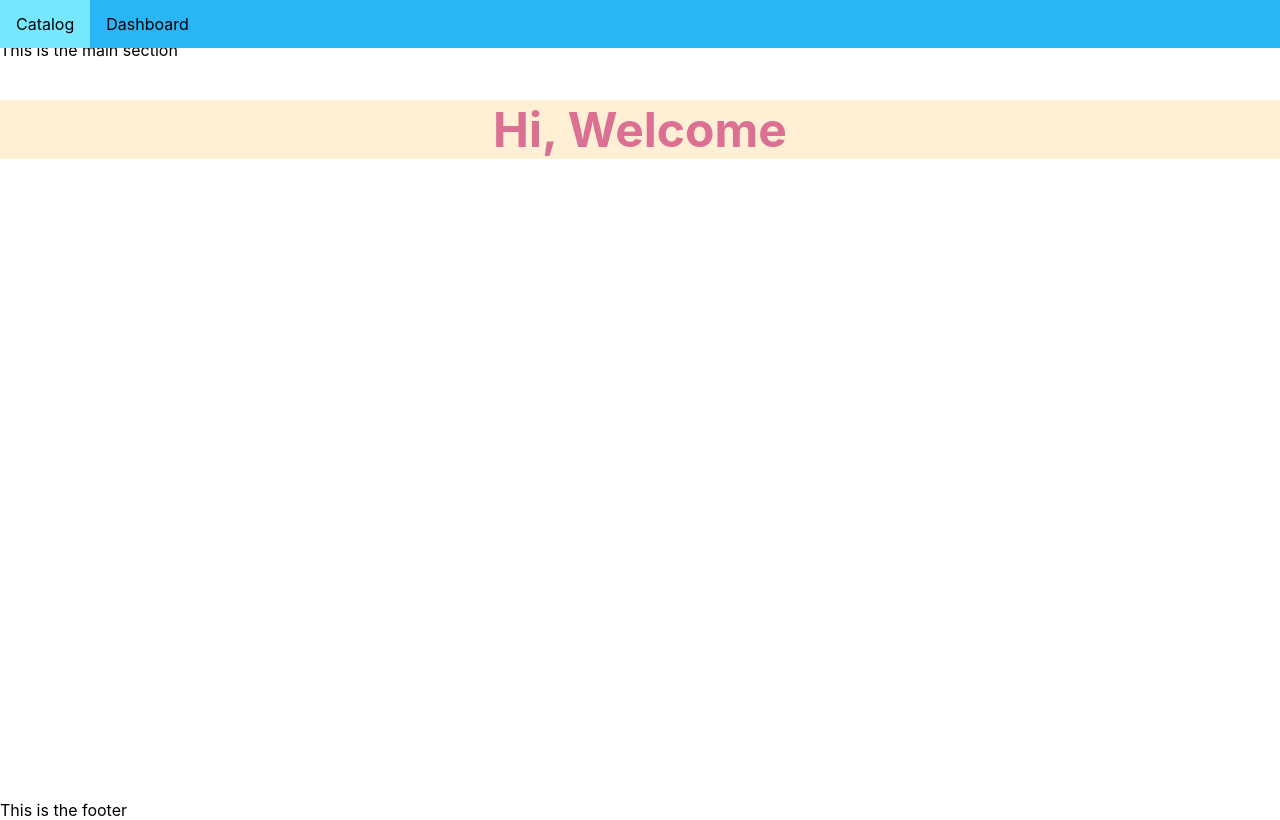
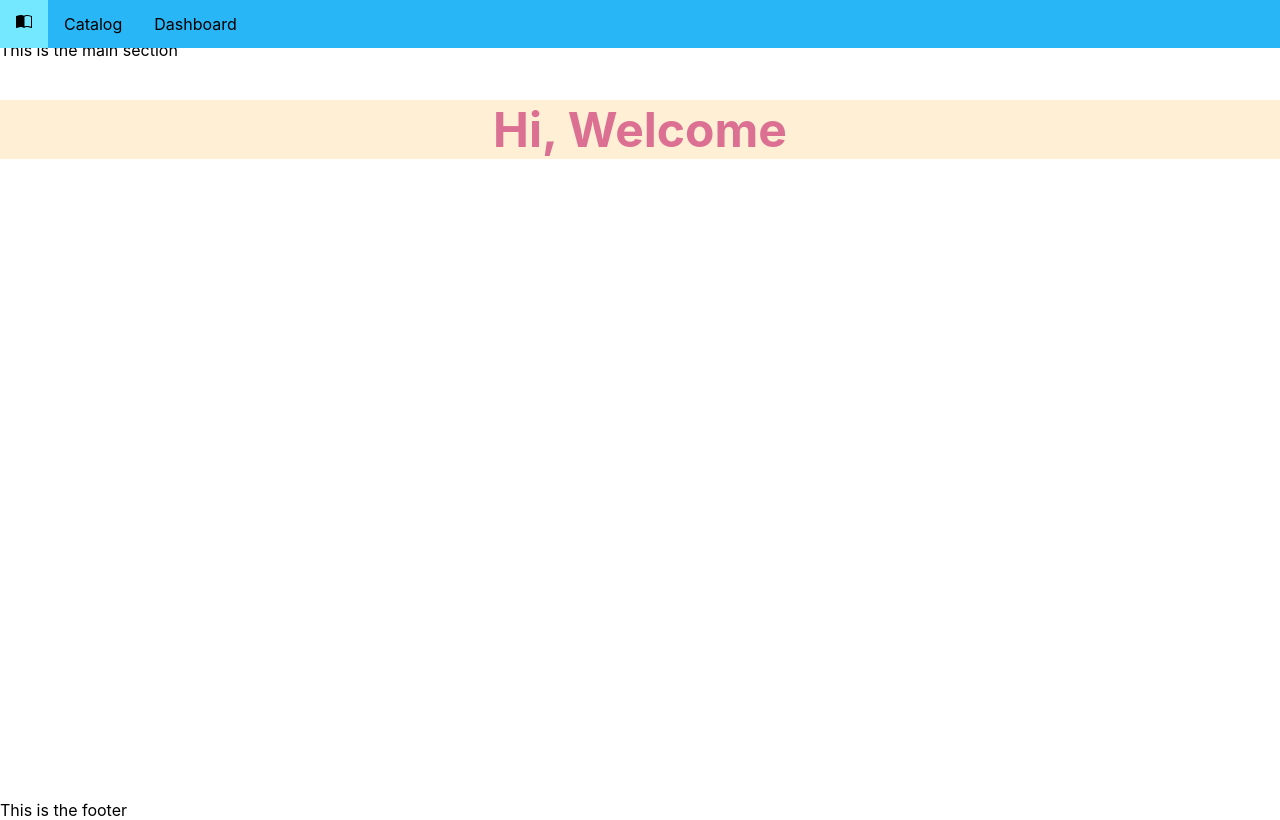
Before and after one commit to MadhaviImashi/LMS_frontend, a React (Create React App) app: page / in a window 1280 px wide. Built offline with nearby package versions, Linux system fonts and the light colour scheme.

Commit message:
Add book icon to the app bar

```diff
--- a/src/App.js
+++ b/src/App.js
@@ -2,6 +2,9 @@
 import styled from "styled-components/";
 //import themeprovider
 import {ThemeProvider} from "styled-components";//this component injects the theme into all styled components via the context API
+//import react-icons package
+import {BsBookHalf} from "react-icons/bs";
+
 //import the layout components
 import {Header, Main, Footer} from "./components/Layout";
 import {NavBar, NavItem, NavLink} from "./components/Navbar";
@@ -40,6 +43,11 @@ function App() {
           <Header>
             <NavBar>
               <NavItem href="#">
+                <NavLink>
+                  <BsBookHalf/>
+                </NavLink>
+              </NavItem>
+              <NavItem href="#">
                 <NavLink>Catalog</NavLink>
               </NavItem>
               <NavItem href="#">
```
